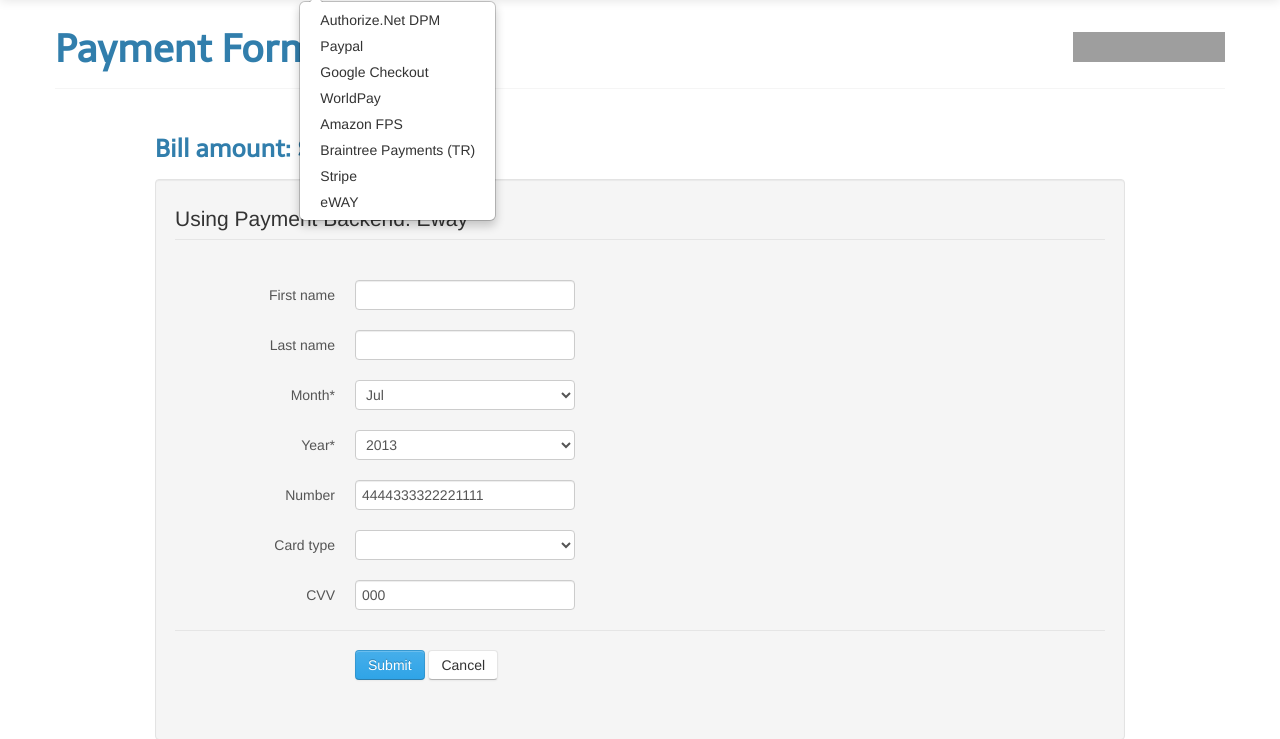
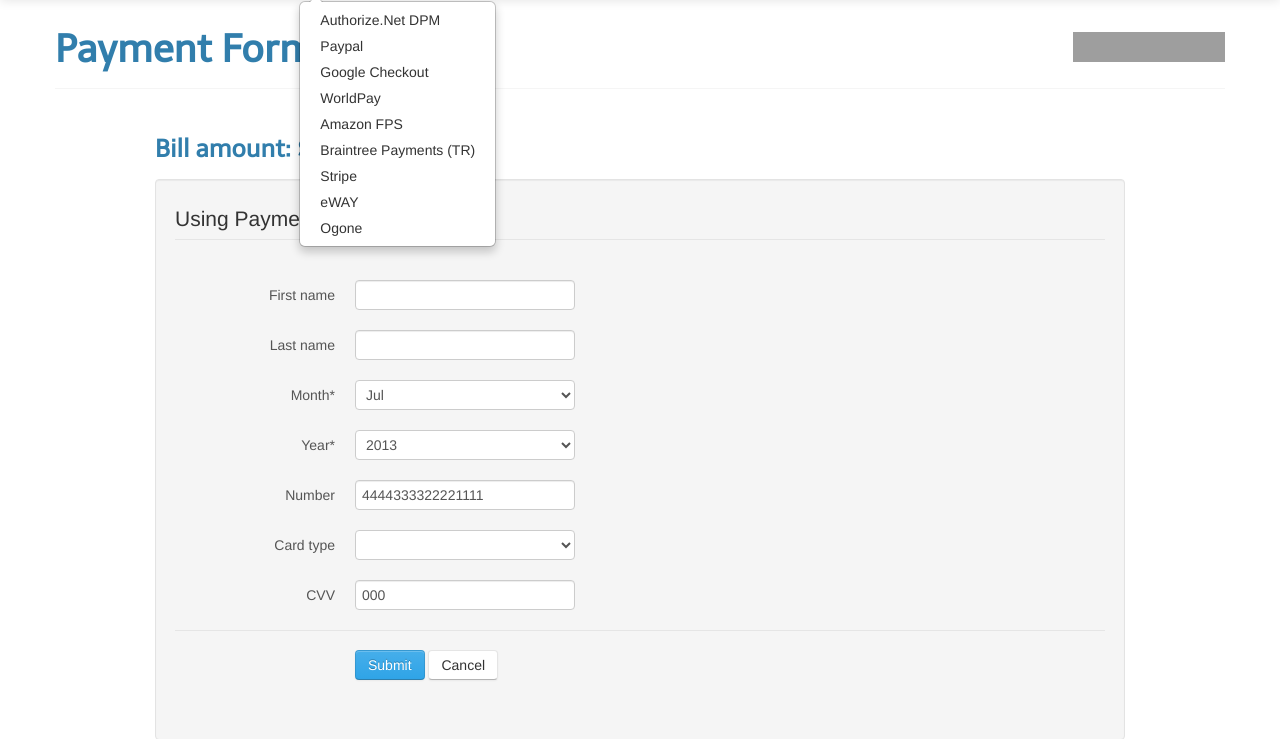
Before and after one commit to agiliq/merchant, a Django app: page /eway/ in a window 1280 px wide, after a click on "Offsite". Shown: the part 51-790 px from the top of the page. Run offline with Django 3.2, Linux system fonts and the light colour scheme; parts of the project's set-up code (start-up, migrations or seed data) failed here and were passed over; some libraries are stand-ins or nearby versions; grey boxes are pictures that could not be loaded.

Commit message:
add ogone link in base

```diff
--- a/example/app/templates/app/base.html
+++ b/example/app/templates/app/base.html
@@ -51,6 +51,7 @@
                                          <li><a href="{% url 'app.views.offsite_braintree' %}">Braintree Payments (TR)</a></li>
                                          <li><a href="{% url 'app.views.offsite_stripe' %}">Stripe</a></li>
                                          <li><a href="{% url 'app.views.offsite_eway' %}">eWAY</a></li>
+                                         <li><a href="{% url 'app.views.offsite_ogone' %}">Ogone</a></li>
                                      </ul>
                                  </li>
                                  <li class="dropdown">
```
